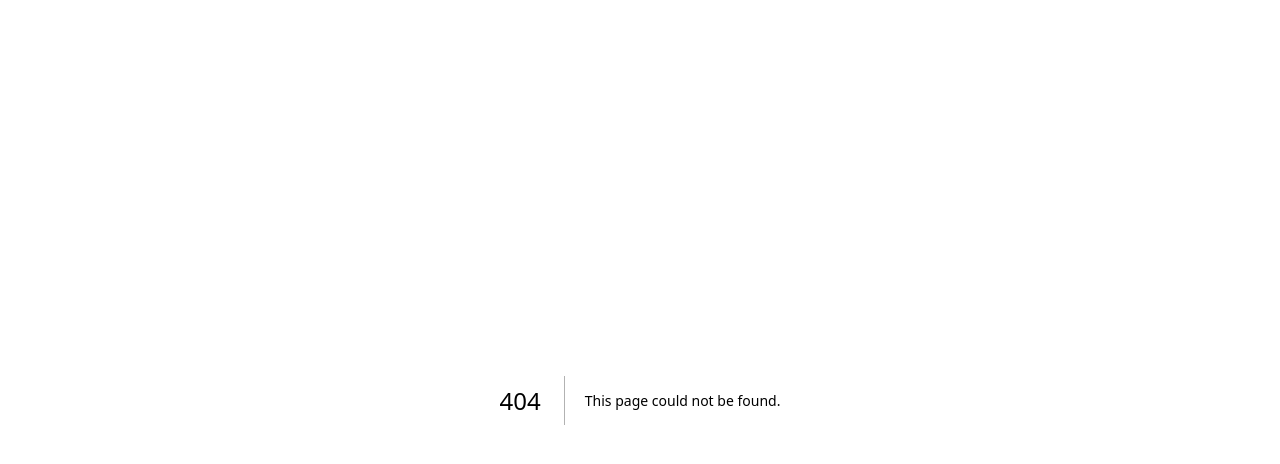
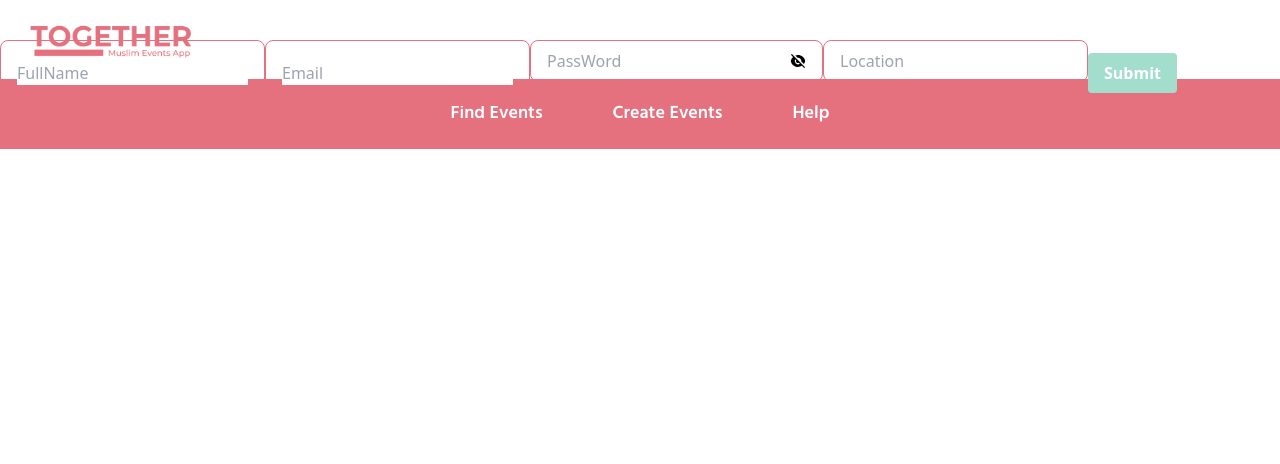
Before and after one commit to Tech-Sisters/hackathon23-team1, a Next.js app: page /signup-form in a window 1280 px wide. Before the commit this address had no page. Shown: the top 464 px of the page. Built offline with nearby package versions, Linux system fonts and the light colour scheme.

Commit message:
feat: signup-form

```diff
--- a/components/login-form.js
+++ b/components/login-form.js
@@ -2,6 +2,7 @@
 import {useState} from "react";
 import  Link  from "next/link";
 import Input from "./input";
+import Signup from "@/pages/signup-form";
 
 
 
@@ -28,7 +29,6 @@ const LoginForm = () => {
               name="email"
               onChange={handleInputField}
               value={loginPayload.email}
-
             />
 
             <Input
@@ -38,7 +38,6 @@ const LoginForm = () => {
               name="password"
               onChange={handleInputField}
               value={loginPayload.password}
-
             />
           </div>
 
@@ -46,18 +45,19 @@ const LoginForm = () => {
             Login
           </button>
 
-          <Link href="#">
           <div className="flex justify-center items-center relative my-1">
             <span className=" h-8 grid place-content-center bg-inherit text-xl px-4 pb-1 z-10 text-[#666666]">
               or
             </span>
             <span className="absolute h-[0.1rem] w-full bg-[#6666663f] "></span>
           </div>
+
             <div className="border border-orange flex justify-center items-center p-3 rounded-[4rem] gap-x-1 cursor-pointer bg-orange mt-3">
+              <Link href="/signup-form.js">
+              <span className="text-white font-medium">Sign up</span>
+              </Link>
+            </div>
 
-              <span className="text-white font-medium">Sign up</span>
-            </div>
-          </Link>
         </div>
       </form>
     </div>
--- a/pages/index.js
+++ b/pages/index.js
@@ -1,6 +1,6 @@
 // import FindEvents from "./findEvents";
 import Image from "next/image";
-import TogetherAppLogo from "public/Images/logo.png";
+import TogetherAppLogo from "public/Images/logo.jpeg";
 import Link from "next/link";
 import LoginForm from "@/components/login-form";
 
--- a/components/signup-form.js
+++ b/pages/signup-form.js
@@ -1,6 +1,7 @@
 import React from "react";
 import {useState} from "react";
-import Input from "./input";
+import Input from "../components/input";
+import Header from "@/components/ui/header";
 
 const Signup = () => {
   const [signPayload, setSignPayload] = useState({
@@ -20,14 +21,14 @@ const Signup = () => {
   return (
     <div>
       <Header />
-      <div className="w-full flex flex-col gap-y-2">
-        <div className="flex flex-col gap-y-12">
+      <div className="w-full flex flex-row gap-y-2">
+        <div className="flex flex-row gap-y-12">
           <div className="flex gap-x-8">
             <Input
               placeholder="FullName"
               name="fullName"
               onChange={handleInputField}
-              value={patientPayload.fullName}
+              value={signPayload.fullName}
             />
           </div>
 
@@ -36,7 +37,7 @@ const Signup = () => {
               placeholder="Email"
               name="email"
               onChange={handleInputField}
-              value={patientPayload.email}
+              value={signPayload.email}
             />
           </div>
 
@@ -59,6 +60,14 @@ const Signup = () => {
             />
           </div>
         </div>
+        <div className="flex items-center justify-center">
+          <button
+            className="bg-turquoise hover:bg-yellow text-white font-bold py-2 px-4 rounded focus:outline-none focus:shadow-outline"
+            type="button"
+          >
+            Submit
+          </button>
+        </div>
       </div>
     </div>
   );
--- a/services/findEventsService.js
+++ b/services/findEventsService.js
@@ -157,14 +157,14 @@ const FindEventsService = () => {
         )}
         <div className="flex flex-wrap -mx-2 relative">
           <button className="inline-flex absolute right-4 top-[-45px] ">
-            <Image
+            {/* <Image
               src={ClearIcon}
               alt="clear-icon"
               className="clear-button inline-flex invisible opacity-30"
               width={30}
               height={30}
               onClick={handleClear}
-            />
+            /> */}
           </button>
           {filteredSearchResults.map((event) => (
             <div
```
Lines whose indentation alone changed are shown as unchanged.
